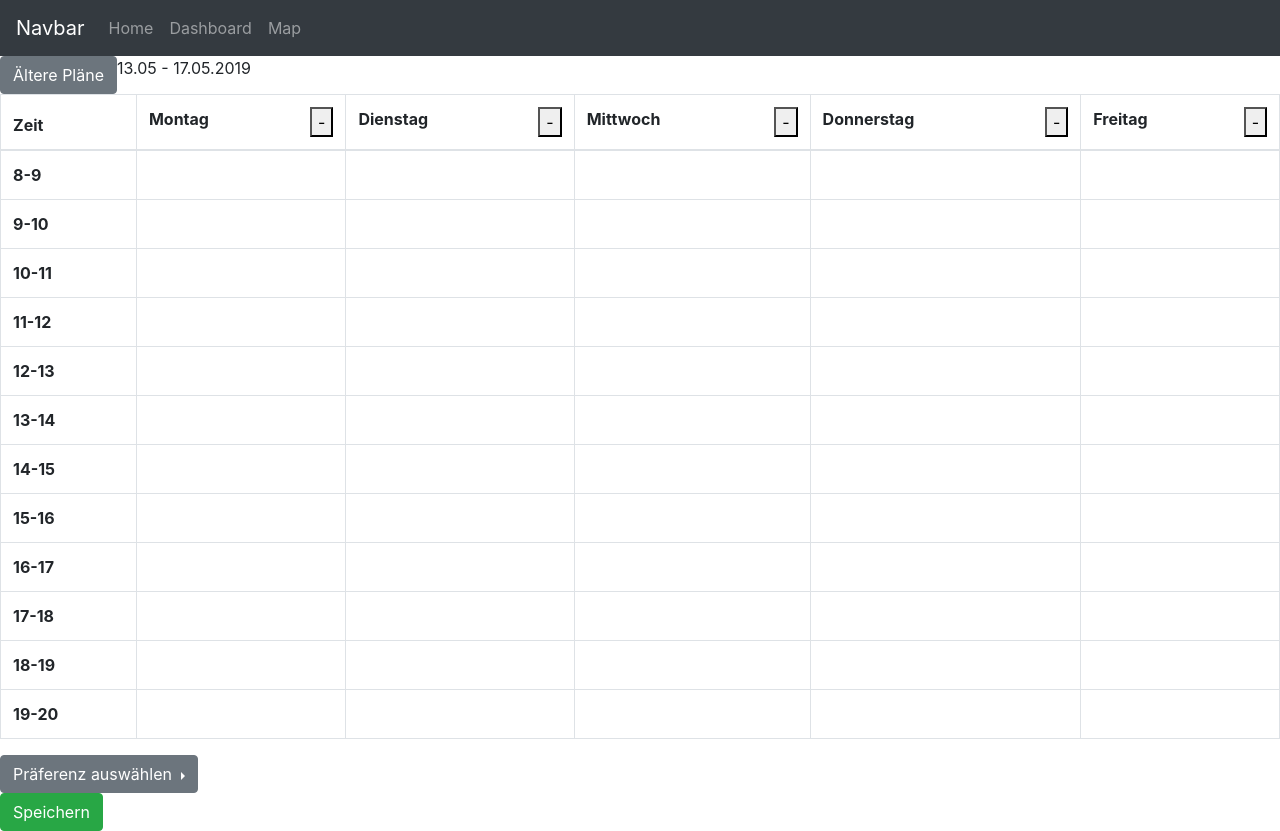
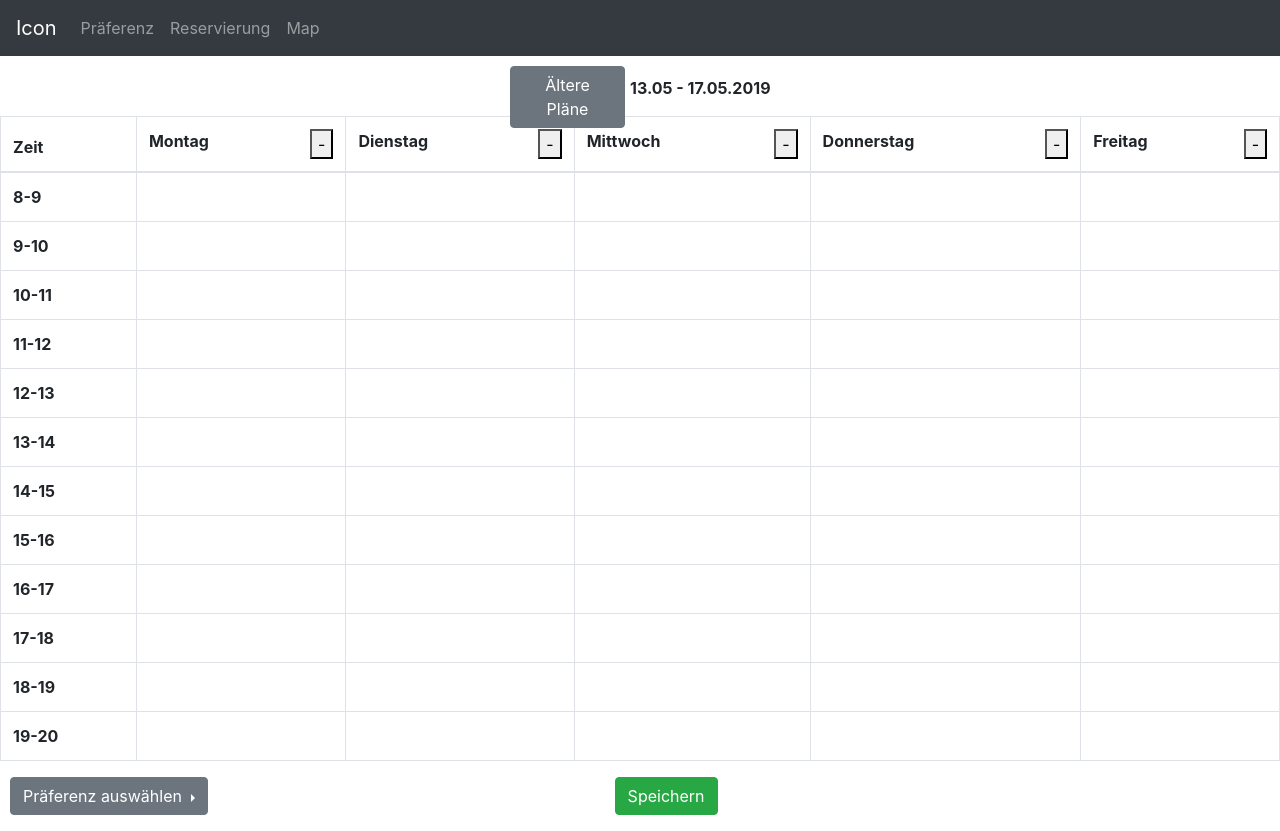
Before and after one commit to DevMert/BoDriveNPark, a React (Create React App) app: page / in a window 1280 px wide. Built offline with nearby package versions, Linux system fonts and the light colour scheme.

Commit message:
+Navbar verändert; + Header und Footer Position angepasst

```diff
--- a/src/App.css
+++ b/src/App.css
@@ -5,3 +5,47 @@
   display: inline;
   margin-right: 100px;
 }
+
+.MainTop {
+  position: relative;
+  height: 40px;
+  width: 280px;
+  left: 50%;
+  margin-left: -140px;
+  margin-top: 10px;
+  margin-bottom: 10px;
+}
+
+.oldPlans {
+  float: left;
+  margin-left: 10px;
+  height: 40px;
+  width: 115px;
+}
+
+.currentWeek {
+  font-weight: bold;
+  margin-top: 10px;
+  float: right;
+  height: 30px;
+  width: 150px;
+}
+
+.PrefFoot {
+  float: left;
+  height: 40px;
+  width: 115px;
+  margin-left: 10px;
+}
+
+.SaveFoot {
+  float: right;
+  height: 40px;
+  width: 115px;
+
+  margin-right: 43%;
+}
+
+.MainFooter {
+  height: 50px;
+}
--- a/src/components/App.js
+++ b/src/components/App.js
@@ -4,20 +4,16 @@ import Header from "./NavBar";
 import map from "./Map";
 import { BrowserRouter as Router, Switch, Link, Route } from "react-router-dom";
 import Main from "./Preferences/Main";
-import Footer from "./Footer";
 
 function App() {
   return (
     <Router>
       <div>
         <Header />
-        <Main />
-        <Route exact path="/" component="" />
-        <Route path="/dashboard" component="" />
+        <Route exact path="/" component={Main} />
+        <Route path="/dashboard" component={Main} />
         <Route path="/map" component={map} />
-        <div>
-          <Footer />
-        </div>
+        <div />
       </div>
     </Router>
   );
--- a/src/components/Footer.jsx
+++ b/src/components/Footer.jsx
@@ -6,9 +6,13 @@ import SaveButton from "./SaveButton";
 class Footer extends Component {
   render() {
     return (
-      <div>
-        <Preference />
-        <SaveButton />
+      <div className="MainFooter">
+        <div className="PrefFoot">
+          <Preference />
+        </div>
+        <div className="SaveFoot">
+          <SaveButton />
+        </div>
       </div>
     );
   }
--- a/src/components/Map.js
+++ /dev/null
@@ -1,5 +0,0 @@
-import React from 'react'
-
-export default function Map() {
-  return <p>MAP</p>
-}
--- /dev/null
+++ b/src/components/Map.jsx
@@ -0,0 +1,7 @@
+import React, { Component } from "react";
+
+export default class Map extends Component {
+  render() {
+    return <div>Test</div>;
+  }
+}
--- a/src/components/NavBar.jsx
+++ b/src/components/NavBar.jsx
@@ -5,10 +5,10 @@ import { Nav, Navbar, Form } from "react-bootstrap";
 export default function NavBar() {
   return (
     <Navbar bg="dark" variant="dark">
-      <Navbar.Brand href="#home">Navbar</Navbar.Brand>
+      <Navbar.Brand href="#home">Icon</Navbar.Brand>
       <Nav className="mr-auto">
-        <Nav.Link href="/">Home</Nav.Link>
-        <Nav.Link href="/dashboard">Dashboard</Nav.Link>
+        <Nav.Link href="/dashboard">Präferenz</Nav.Link>
+        <Nav.Link href="/reservierung">Reservierung</Nav.Link>
         <Nav.Link href="/map">Map</Nav.Link>
       </Nav>
     </Navbar>
--- a/src/components/Preferences/Main.jsx
+++ b/src/components/Preferences/Main.jsx
@@ -2,6 +2,7 @@ import React, { Component } from "react";
 
 import PlanControl from "./PlanControl";
 import Stundenplan from "./Stundenplan";
+import Footer from "../Footer";
 
 export default class Main extends Component {
   state = {};
@@ -10,6 +11,7 @@ export default class Main extends Component {
       <div>
         <PlanControl />
         <Stundenplan />
+        <Footer />
       </div>
     );
   }
--- a/src/components/Preferences/OldPlans.jsx
+++ b/src/components/Preferences/OldPlans.jsx
@@ -4,7 +4,7 @@ import { Button, OverlayTrigger, Popover } from "react-bootstrap";
 export default class OldPlans extends Component {
   render() {
     return (
-      <div style={{ align: "center", float: "left" }}>
+      <div>
         <OverlayTrigger
           trigger="click"
           placement="left"
--- a/src/components/Preferences/PlanControl.jsx
+++ b/src/components/Preferences/PlanControl.jsx
@@ -6,9 +6,13 @@ import CurrentWeek from "./CurrentWeek";
 export default class PlanControl extends Component {
   render() {
     return (
-      <div>
-        <OldPlans />
-        <CurrentWeek />
+      <div className="MainTop">
+        <div className="oldPlans">
+          <OldPlans />
+        </div>
+        <div className="currentWeek">
+          <CurrentWeek />
+        </div>
       </div>
     );
   }
```
